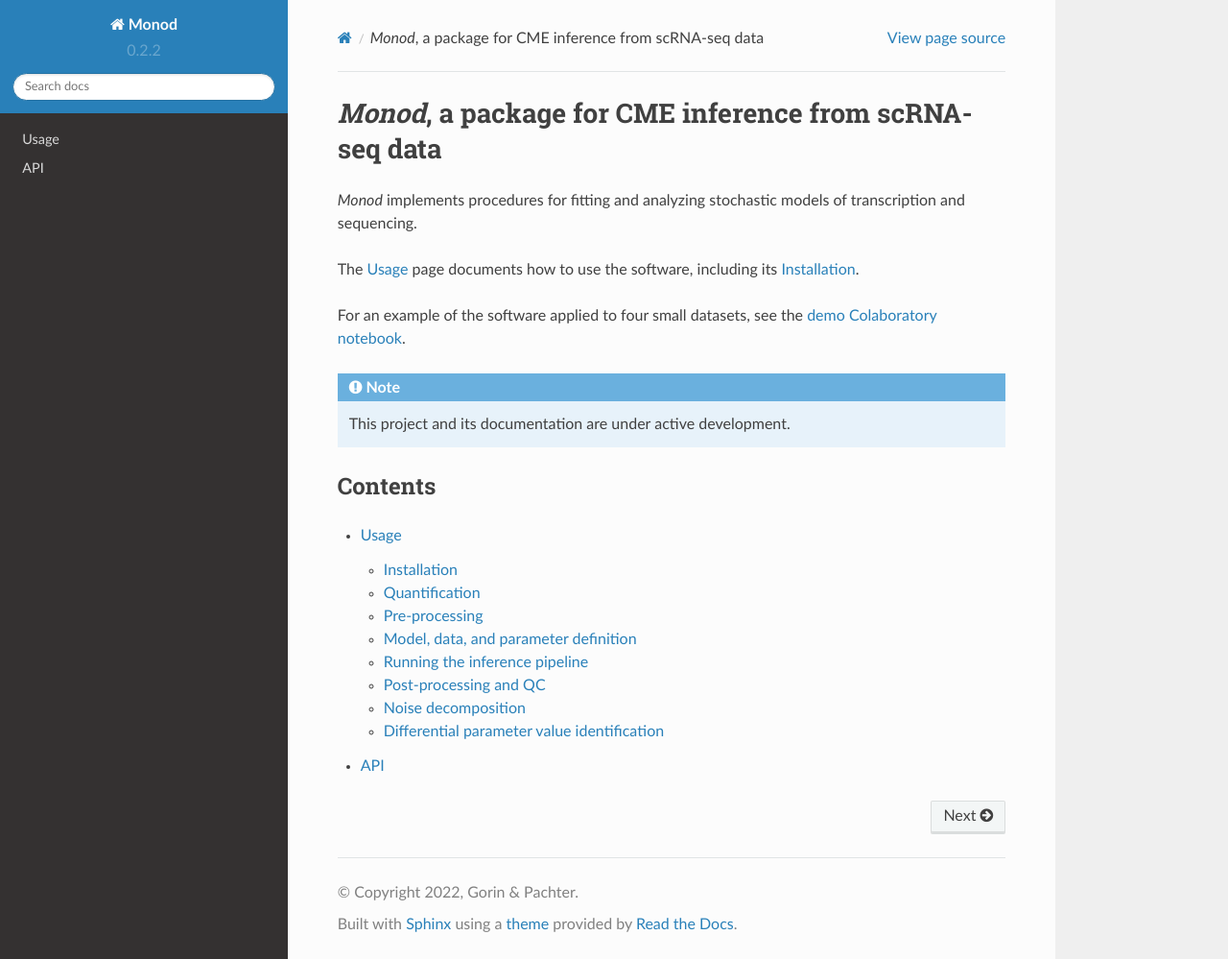
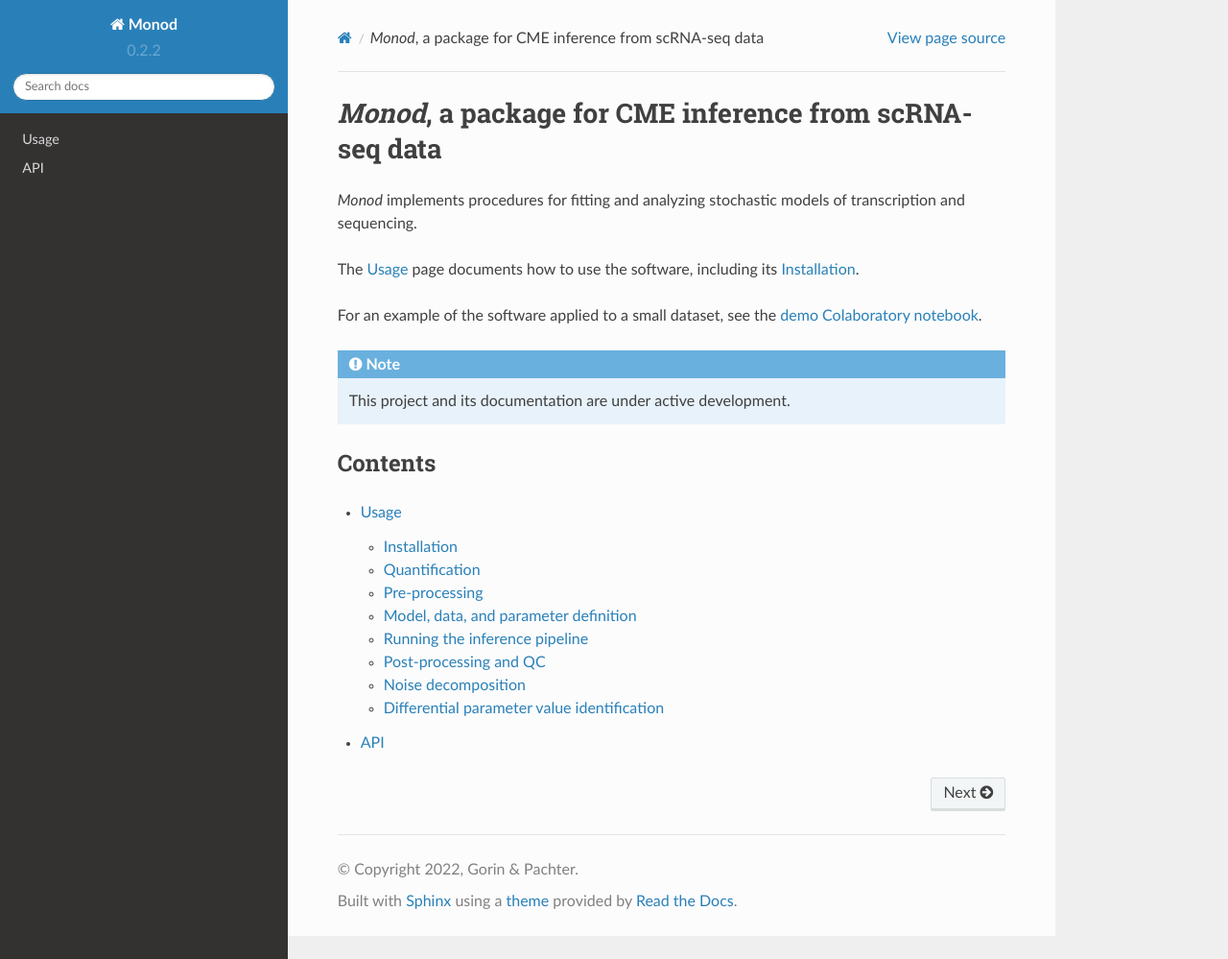
Before and after one commit to pachterlab/monod_examples, a Sphinx documentation site: the page built from docs/source/index.rst, in a window 1280 px wide and 999 px high. Shown: the whole window at 96% size. Built offline with Sphinx 7.4.7 and the Read the Docs theme 2.0.0, drawn with Linux system fonts in a browser that asks for light colours.

Commit message:
Update index.rst

```diff
--- a/docs/source/index.rst
+++ b/docs/source/index.rst
@@ -5,7 +5,7 @@
 
 The :doc:`usage` page documents how to use the software, including its :ref:`installation`.
 
-For an example of the software applied to four small datasets, see the `demo Colaboratory notebook <https://github.com/pachterlab/monod_examples/blob/main/Monod_demo.ipynb>`_.
+For an example of the software applied to a small dataset, see the `demo Colaboratory notebook <https://github.com/pachterlab/monod_examples/blob/main/Monod_demo.ipynb>`_.
 
 .. note::
 
```
